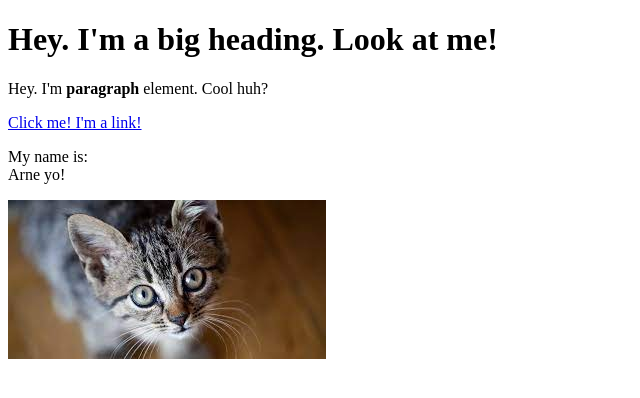
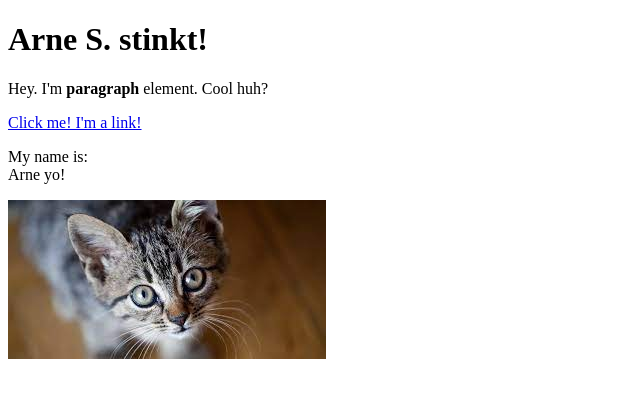
Before and after one commit to ArneWiese/cartoon-hero, a plain HTML site: page test.html in a window 1280 px wide. Shown: the whole page, without its empty margins (0-640 px from the left). Drawn offline with Linux system fonts and the light colour scheme.

Commit message:
Update test.html

```diff
--- a/test.html
+++ b/test.html
@@ -7,7 +7,7 @@
 </head>
 
 <body>
-    <h1>Hey. I'm a big heading. Look at me!</h1>
+    <h1>Arne S. stinkt!</h1>
     <p>Hey. I'm <b>paragraph</b> element. Cool huh?</p>
     <a href="https://google.com" target="_blank" title="Let's go to google">Click me! I'm a link!</a>
     <p>My name is:<br> Arne yo!</p>
```
